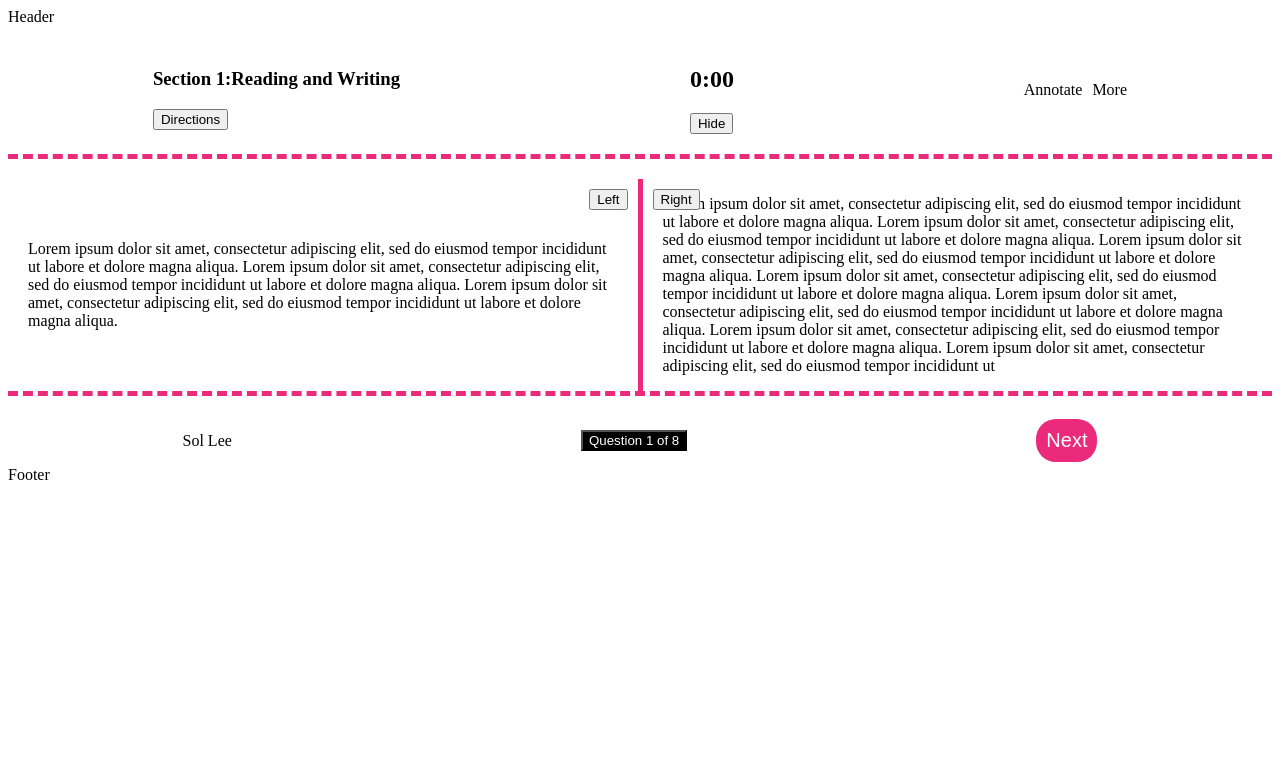
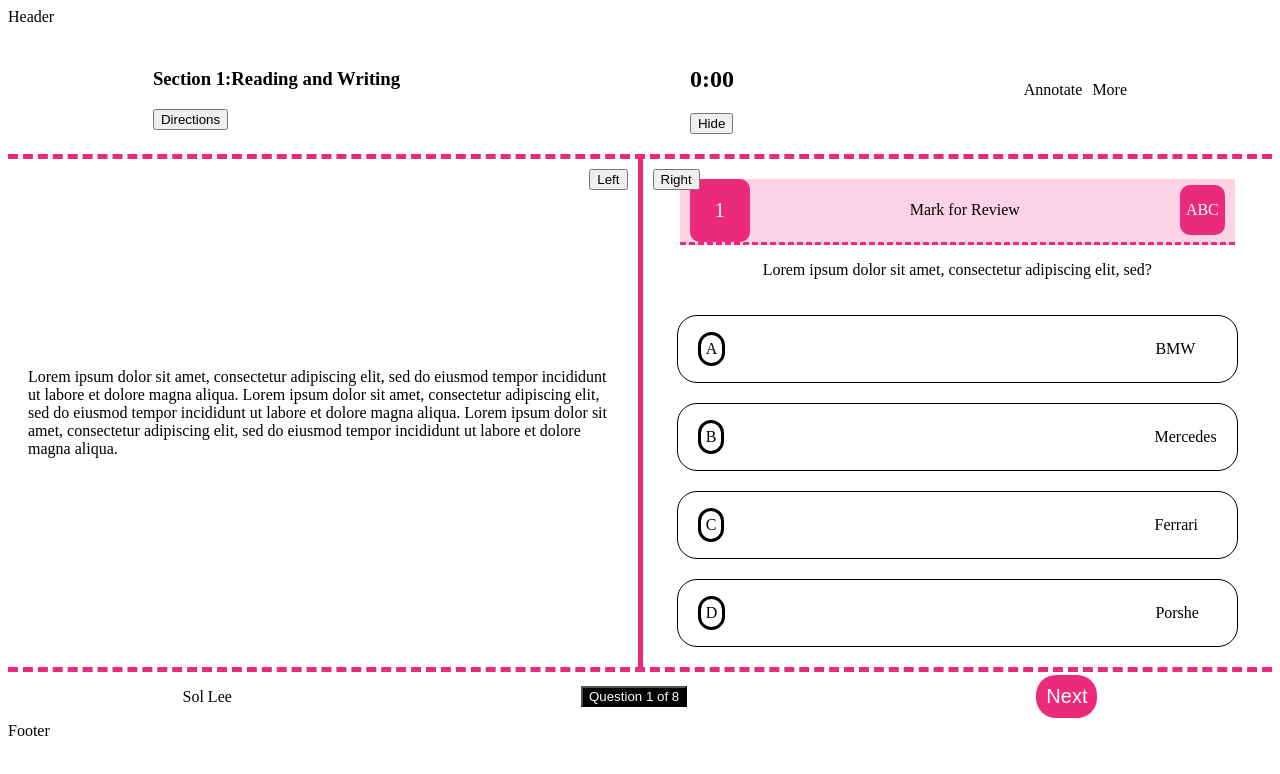
Before and after one commit to faridhajizada/morooq, a Next.js app: page /exam in a window 1280 px wide. Shown: the top 774 px of the page. Built offline with nearby package versions, Linux system fonts and the light colour scheme.

Commit message:
feat:add  BodyRidghtQuestion BodyRightAnswer

```diff
--- a/src/pages/exam/index.js
+++ b/src/pages/exam/index.js
@@ -1,6 +1,8 @@
 import s from "./../../styles/exam.module.scss";
 import { Dropdown } from "react-bootstrap";
 import React, { useState } from "react";
+import { Container, Row } from "react-bootstrap";
+
 
 function Exam() {
   const [width, setWidth] = useState(50); // Добавлено состояние width и функция setWidth
@@ -23,6 +25,8 @@ function Exam() {
 
   return (
     <>
+      <Container fluid>
+        <Row>
           <div className={s.examHeader}>
             <div className={s.examSection}>
               <h3>Section 1:Reading and Writing</h3>
@@ -34,12 +38,13 @@ function Exam() {
                 <Dropdown.Menu>
                   <Dropdown.Item className={s.dropdownBody}>
                     <p className={s.dropdownBodyText}>
-                  Lorem ipsum dolor sit amet, consectetur adipiscing elit, sed
-                  do eiusmod tempor incididunt ut labore et dolore magna aliqua.
-                  Lorem ipsum dolor sit amet, consectetur adipiscing elit, sed
-                  do eiusmod tempor incididunt ut labore et dolore magna aliqua.
-                  Lorem ipsum dolor sit amet, consectetur adipiscing elit, sed
-                  do eiusmod tempor incididunt ut labore et dolore magna aliqua.
+                      Lorem ipsum dolor sit amet, consectetur adipiscing elit,
+                      sed do eiusmod tempor incididunt ut labore et dolore magna
+                      aliqua. Lorem ipsum dolor sit amet, consectetur adipiscing
+                      elit, sed do eiusmod tempor incididunt ut labore et dolore
+                      magna aliqua. Lorem ipsum dolor sit amet, consectetur
+                      adipiscing elit, sed do eiusmod tempor incididunt ut
+                      labore et dolore magna aliqua.
                     </p>
                   </Dropdown.Item>
                 </Dropdown.Menu>
@@ -54,49 +59,71 @@ function Exam() {
               <p>More</p>
             </div>
           </div>
+        </Row>
+      </Container>
 
+      <Container>
+        <Row>
           <div className={s.examBody}>
             <div className={s.examBodyLeft} style={{ width: `${width}%` }}>
               <p>
                 Lorem ipsum dolor sit amet, consectetur adipiscing elit, sed do
-            eiusmod tempor incididunt ut labore et dolore magna aliqua. Lorem
-            ipsum dolor sit amet, consectetur adipiscing elit, sed do eiusmod
-            tempor incididunt ut labore et dolore magna aliqua. Lorem ipsum
-            dolor sit amet, consectetur adipiscing elit, sed do eiusmod tempor
-            incididunt ut labore et dolore magna aliqua.
+                eiusmod tempor incididunt ut labore et dolore magna aliqua.
+                Lorem ipsum dolor sit amet, consectetur adipiscing elit, sed do
+                eiusmod tempor incididunt ut labore et dolore magna aliqua.
+                Lorem ipsum dolor sit amet, consectetur adipiscing elit, sed do
+                eiusmod tempor incididunt ut labore et dolore magna aliqua.
               </p>
-          <button  onClick={() => handleClick("examBodyLeft")}>
-            Left
-          </button>
+              <button onClick={() => handleClick("examBodyLeft")}>Left</button>
             </div>
-        <div className={s.examBodyBorder}>
-          <div className={s.examBodyBorderTop}></div>
-
+            <div
+              className={s.examBodyRight}
+              style={{ width: `${100 - width}%` }}
+            >
+              <div className={s.BodyRightContent}>
+                <div className={s.count} md={1}>
+                  <p>1</p>
                 </div>
-
-        <div className={s.examBodyRight} style={{ width: `${100 - width}%` }}>
+                <div className={s.markReview} md={1}>
+                  <p>Mark for Review</p>
+                </div>
+                <div className={s.abc} md={10}>
+                  <p>ABC</p>
+                </div>
+              </div>
+              <div className={s.BodyRidghtQuestion}>
                 <p>
-            Lorem ipsum dolor sit amet, consectetur adipiscing elit, sed do
-            eiusmod tempor incididunt ut labore et dolore magna aliqua. Lorem
-            ipsum dolor sit amet, consectetur adipiscing elit, sed do eiusmod
-            tempor incididunt ut labore et dolore magna aliqua. Lorem ipsum
-            dolor sit amet, consectetur adipiscing elit, sed do eiusmod tempor
-            incididunt ut labore et dolore magna aliqua. Lorem ipsum dolor sit
-            amet, consectetur adipiscing elit, sed do eiusmod tempor incididunt
-            ut labore et dolore magna aliqua. Lorem ipsum dolor sit amet,
-            consectetur adipiscing elit, sed do eiusmod tempor incididunt ut
-            labore et dolore magna aliqua. Lorem ipsum dolor sit amet,
-            consectetur adipiscing elit, sed do eiusmod tempor incididunt ut
-            labore et dolore magna aliqua. Lorem ipsum dolor sit amet,
-            consectetur adipiscing elit, sed do eiusmod tempor incididunt ut
-
+                  Lorem ipsum dolor sit amet, consectetur adipiscing elit, sed?
                 </p>
+              </div>
+              <div className={s.BodyRightAnswer}>
+                <div className={s.answerBody}>
+                  <p className={s.answerVariant}>A</p>
+                  <p>BMW</p>
+                </div>
+                <div className={s.answerBody}>
+                  <p className={s.answerVariant}>B</p>
+                  <p>Mercedes</p>
+                </div>
+                <div className={s.answerBody}>
+                  <p className={s.answerVariant}>C</p>
+                  <p>Ferrari</p>
+                </div>
+                <div className={s.answerBody}>
+                  <p className={s.answerVariant}>D</p>
+                  <p>Porshe</p>
+                </div>
+              </div>
               <button onClick={() => handleClick("examBodyRight")}>
                 Right
               </button>
             </div>
           </div>
+        </Row>
+      </Container>
 
+      <Container>
+        <Row>
           <div className={s.examFooter}>
             <div className={s.examFooterLeft}>
               <p> Sol Lee</p>
@@ -108,6 +135,8 @@ function Exam() {
               <button>Next</button>
             </div>
           </div>
+        </Row>
+      </Container>
     </>
   );
 }
--- a/src/styles/exam.module.scss
+++ b/src/styles/exam.module.scss
@@ -23,7 +23,7 @@
 .examBody {
   display: flex;
   border-bottom: dashed 5px #ec2a7b;
-  margin: 20px 0;
+  // margin: 20px 0;
 }
 
 .examBodyLeft {
@@ -75,3 +75,48 @@
     color: white;
   }
 }
+
+.BodyRightContent {
+  display: flex;
+  justify-content: center;
+  align-items: center;
+  background-color: #ec2a7b34;
+  border-radius: 0px;
+  padding: 0px 10px;
+  gap: 160px;
+  border-bottom: 3px dashed #ec2a7b;
+
+  margin-top: 20px;
+}
+
+.answerBody {
+  display: flex;
+  justify-content: start;
+  align-items: center;
+  gap: 430px;
+  margin: 20px 0;
+  border: 1px solid black;
+  border-radius: 20px;
+  padding: 0 20px;
+}
+.answerVariant {
+  border: 3px solid black;
+  border-radius: 20px;
+  padding: 5px;
+}
+
+.abc {
+  background-color: #ec2a7b;
+  border-radius: 10px;
+  padding: 0px 6px;
+  color: white;
+}
+.count {
+  background-color: #ec2a7b;
+  border-radius: 10px;
+  padding: 0px 25px;
+  color: white;
+  p {
+    font-size: 20px;
+  }
+}
```
Lines whose indentation alone changed are shown as unchanged.
